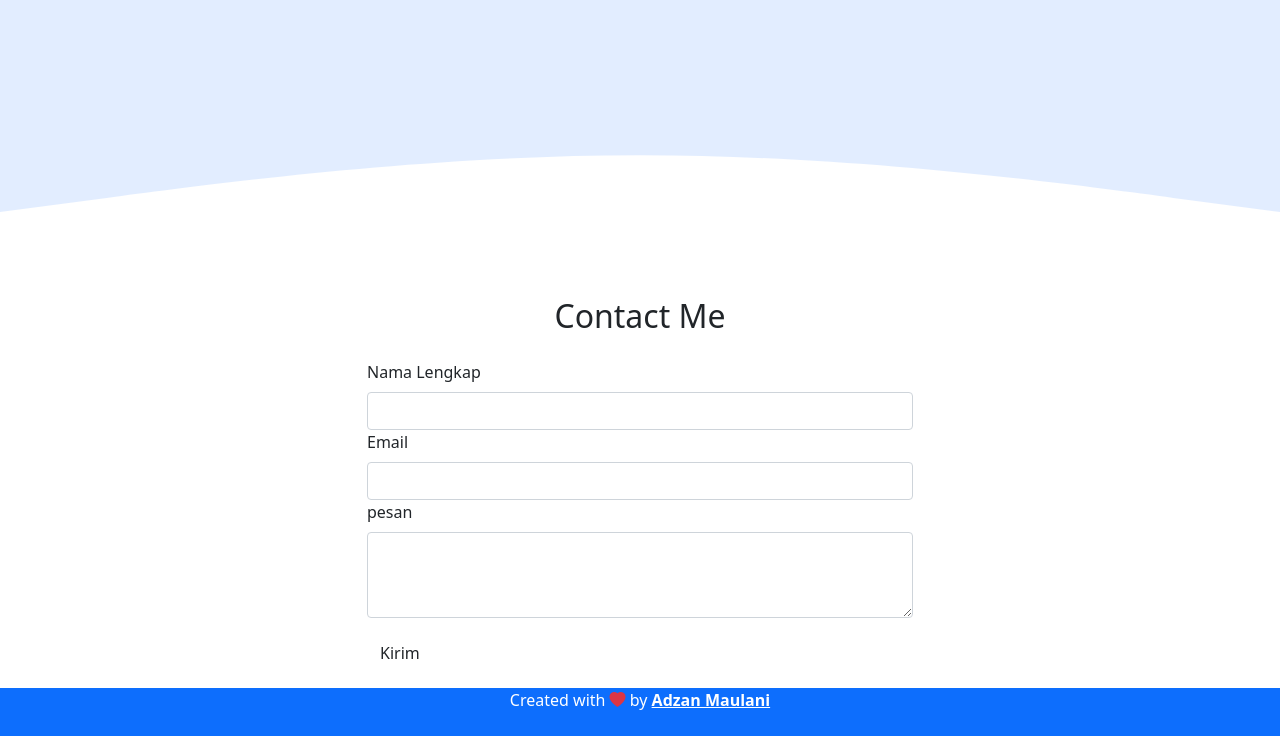
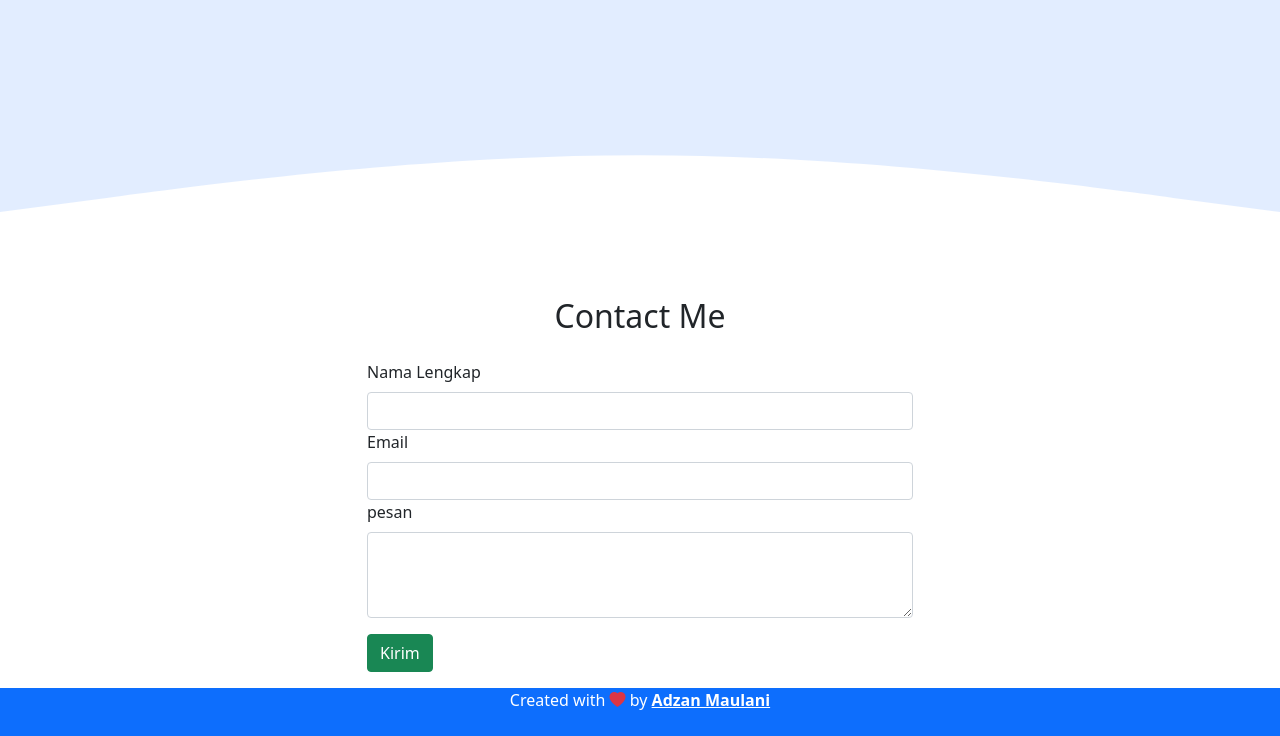
Before and after one commit to adzanmaulani/adzanmaulani.github.io, a plain HTML site: page index.html in a window 1280 px wide. Shown: the part 2003-2739 px from the top of the page. Drawn offline with nearby package versions, Linux system fonts and the light colour scheme.

Commit message:
mengubah bottom menjadi warna hijauu

```diff
--- a/index.html
+++ b/index.html
@@ -175,7 +175,7 @@
             </div>
 
 
-              <button type="submit" class="btn btn-succes">Kirim</button>
+              <button type="submit" class="btn btn-success">Kirim</button>
             </form>
           </div>
         </div>
```
